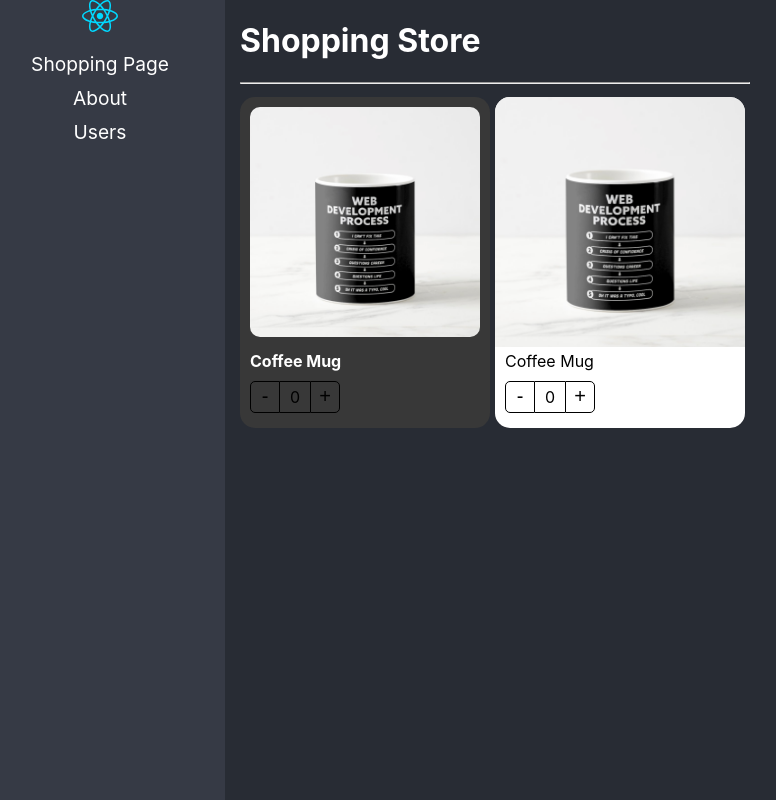
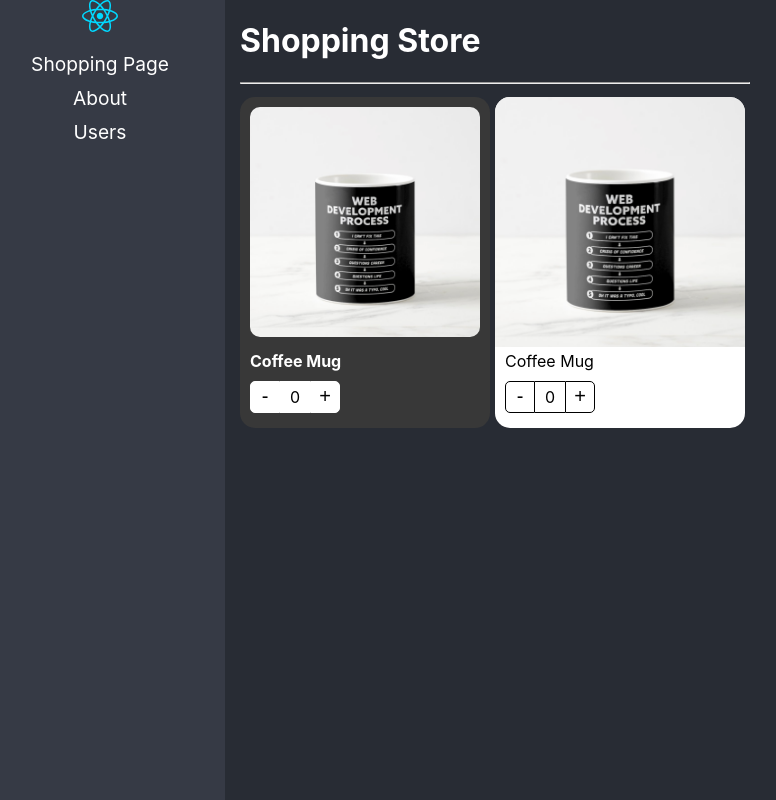
Before and after one commit to ruprosperi2/react-lazyload, a React (Vite) app: page / in a window 1280 px wide. Shown: the whole page, without its empty margins (25-801 px from the left). Built offline with nearby package versions, Linux system fonts and the light colour scheme.

Commit message:
Control props

```diff
--- a/src/02-component-patterns/components/ProductButtons.tsx
+++ b/src/02-component-patterns/components/ProductButtons.tsx
@@ -2,12 +2,12 @@ import React, {useContext} from "react";
 import styles from "../styles/styles.module.css";
 import {ProductContext} from "./ProductCard";
 
-export const ProductButtons = () => {
+export const ProductButtons = ({className}:{className?:string}) => {
 
     const {counter, increaseBy} = useContext(ProductContext)
 
     return (
-        <div className={styles.buttonsContainer}>
+        <div className={`${styles.buttonsContainer} ${className}`}>
             <button className={styles.buttonMinus} onClick={() => increaseBy(-1)}>-</button>
             <div className={styles.countLabel}>
                 {counter}
--- a/src/02-component-patterns/pages/ShoppingPage.tsx
+++ b/src/02-component-patterns/pages/ShoppingPage.tsx
@@ -24,11 +24,11 @@ export const ShoppingPage = () => {
                 <ProductCard product={product} className="bg-dark">
                     <ProductImage className="custom-image"/>
                     <ProductTitle title={''} className="text-white text-bold"/>
-                    <ProductButtons />
+                    <ProductButtons className="custom-buttons"/>
                 </ProductCard>
 
                 <ProductCard product={product} >
-                    <ProductCard.Image/>
+                    <ProductCard.Image  />
                     <ProductCard.Title title={''}/>
                     <ProductCard.Buttons/>
                 </ProductCard>
--- a/src/02-component-patterns/styles/custom-style.css
+++ b/src/02-component-patterns/styles/custom-style.css
@@ -6,7 +6,7 @@
     color: white;
 }
 
-.text-bold{
+.text-bold {
     font-weight: bold;
 }
 
@@ -15,3 +15,8 @@
     width: calc(100% - 20px);
     border-radius: 20px;
 }
+
+.custom-buttons button, .custom-buttons div {
+    background-color: white;
+    border-color: white;
+}
```
